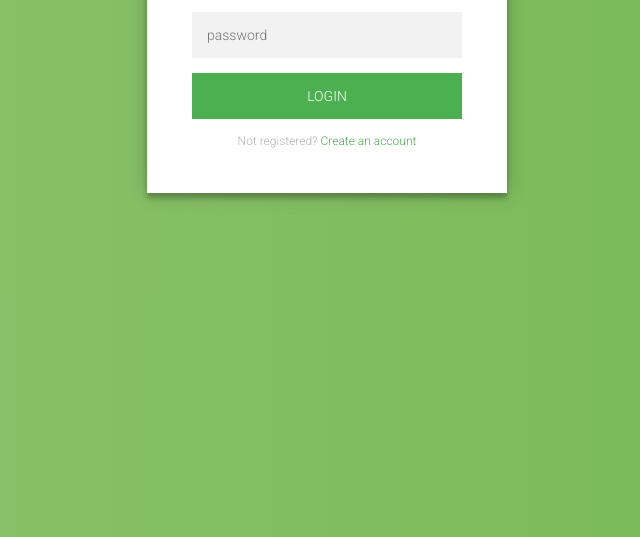
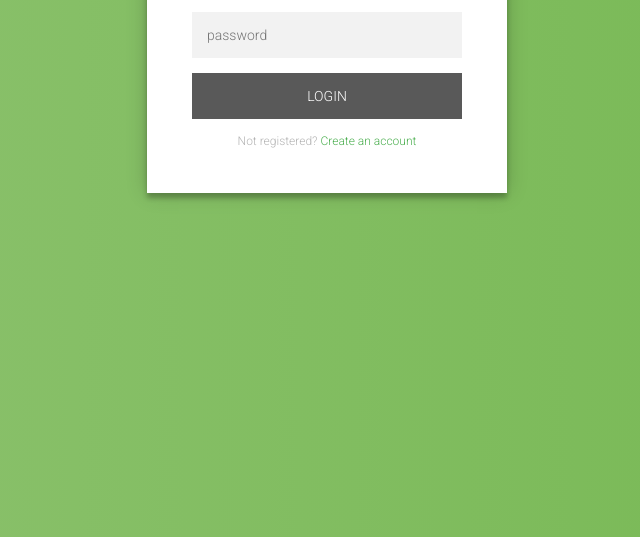
Before and after one commit to GregProuty/autoTorrent, a website: page public/index.html in a window 1280 px wide. Shown: the part 263-800 px from the top of the page, without its empty margins (313-953 px from the left). Drawn offline with nearby package versions, Linux system fonts and the light colour scheme; files whose address does not match are found by name.

Commit message:
make it better

```diff
--- a/public/index.html
+++ b/public/index.html
@@ -40,7 +40,7 @@
   font-family: "Roboto", sans-serif;
   text-transform: uppercase;
   outline: 0;
-  background: #4CAF50;
+  background: #595959;
   width: 100%;
   border: 0;
   padding: 15px;
```
